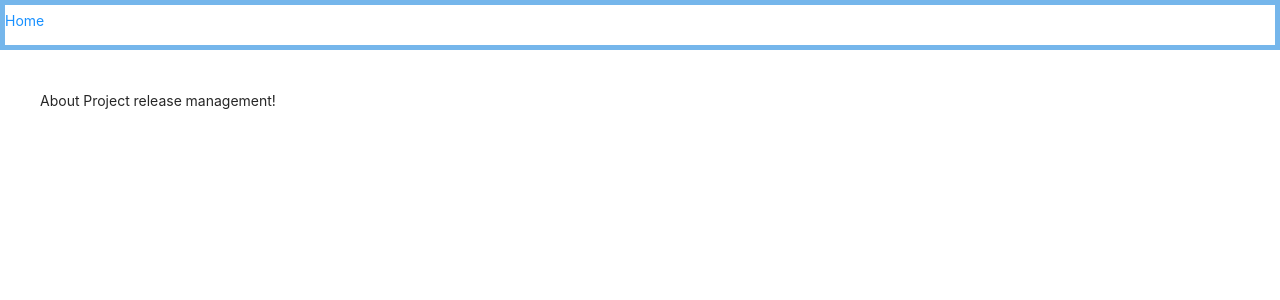
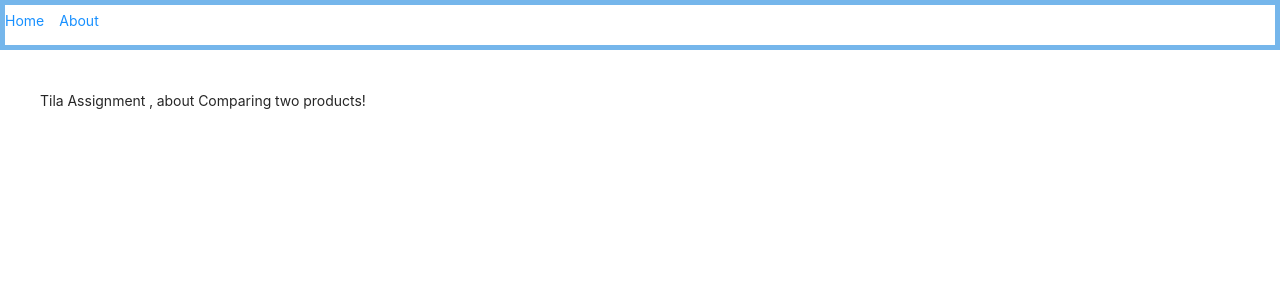
Before and after one commit to AnupVeerapur/tila, a Next.js app: page /about in a window 1280 px wide. Shown: the top 300 px of the page. Built offline with nearby package versions, Linux system fonts and the light colour scheme.

Commit message:
read me chages

```diff
--- a/components/Header.js
+++ b/components/Header.js
@@ -9,6 +9,9 @@ const Header = () => (
         <Link href='/'>
             <a style={linkStyle}>Home</a>
         </Link>
+        <Link href='/about'>
+            <a style={linkStyle}>About</a>
+        </Link>
     </div>
 )
 
--- a/components/compareOf.js
+++ b/components/compareOf.js
@@ -1,12 +1,10 @@
-import { Component, PureComponent } from "react";
+import { PureComponent } from "react";
 
 
 export default class compareOf extends PureComponent {
     constructor(props) {
         super(props);
-        this.state = {
 
-        }
     }
 
     render() {
--- a/containers/compareList.js
+++ b/containers/compareList.js
@@ -1,8 +1,5 @@
 import React, { Component, useState, version } from "react";
-import {
-    Table, Tag, Form, Checkbox, InputNumber, Popconfirm, Row, Col, Dropdown,
-    Progress, DatePicker, Select, Slider, Popover, Button, Modal, Badge
-} from 'antd';
+import { Checkbox, Row, Col, Select } from 'antd';
 import actions from "../redux/action";
 import { connect } from "react-redux";
 import CompareOf from "../components/compareOf";
--- a/pages/about.js
+++ b/pages/about.js
@@ -8,7 +8,7 @@ export default function About() {
         <div>
             <Header />
             <Layout >
-                About Project release management!
+                Tila Assignment , about Comparing two products!
             </Layout>
 
 
```
Also changed, not shown: 1 other file (tests, documents, lock files or other folders).
